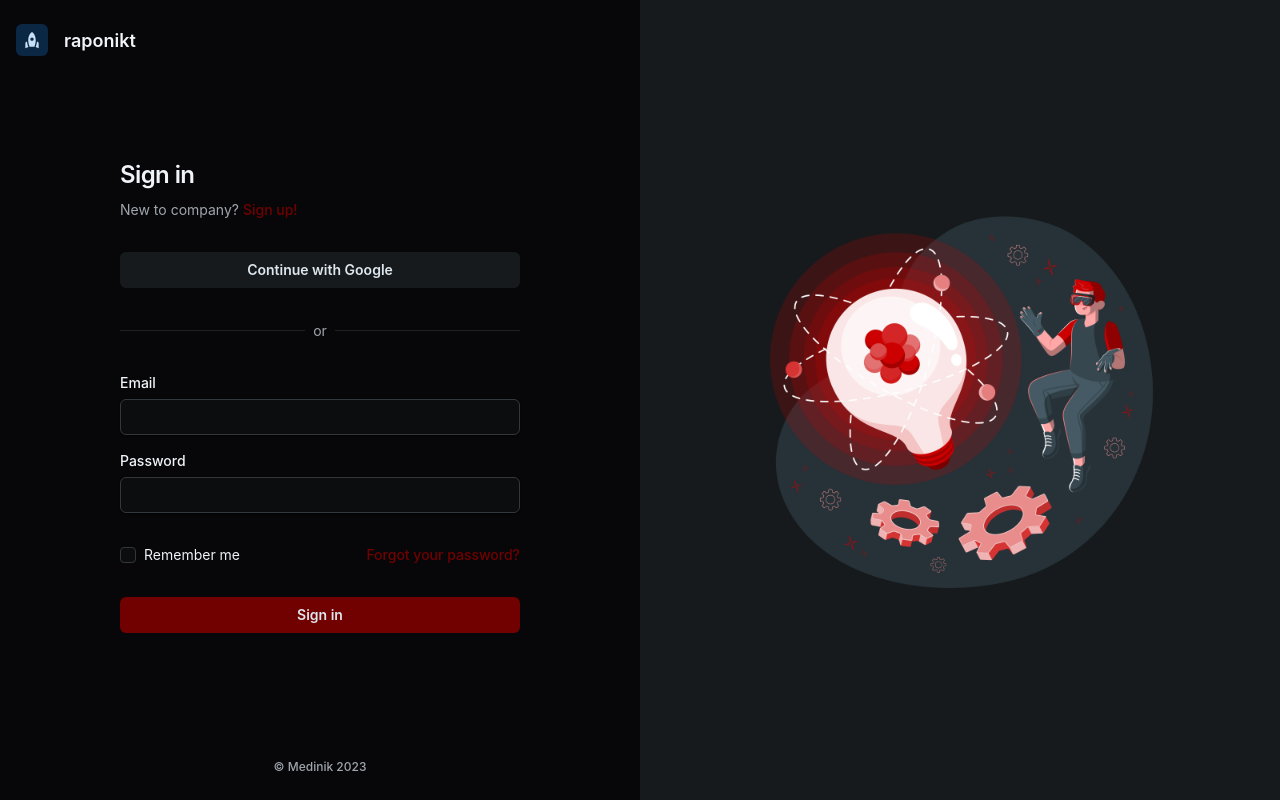
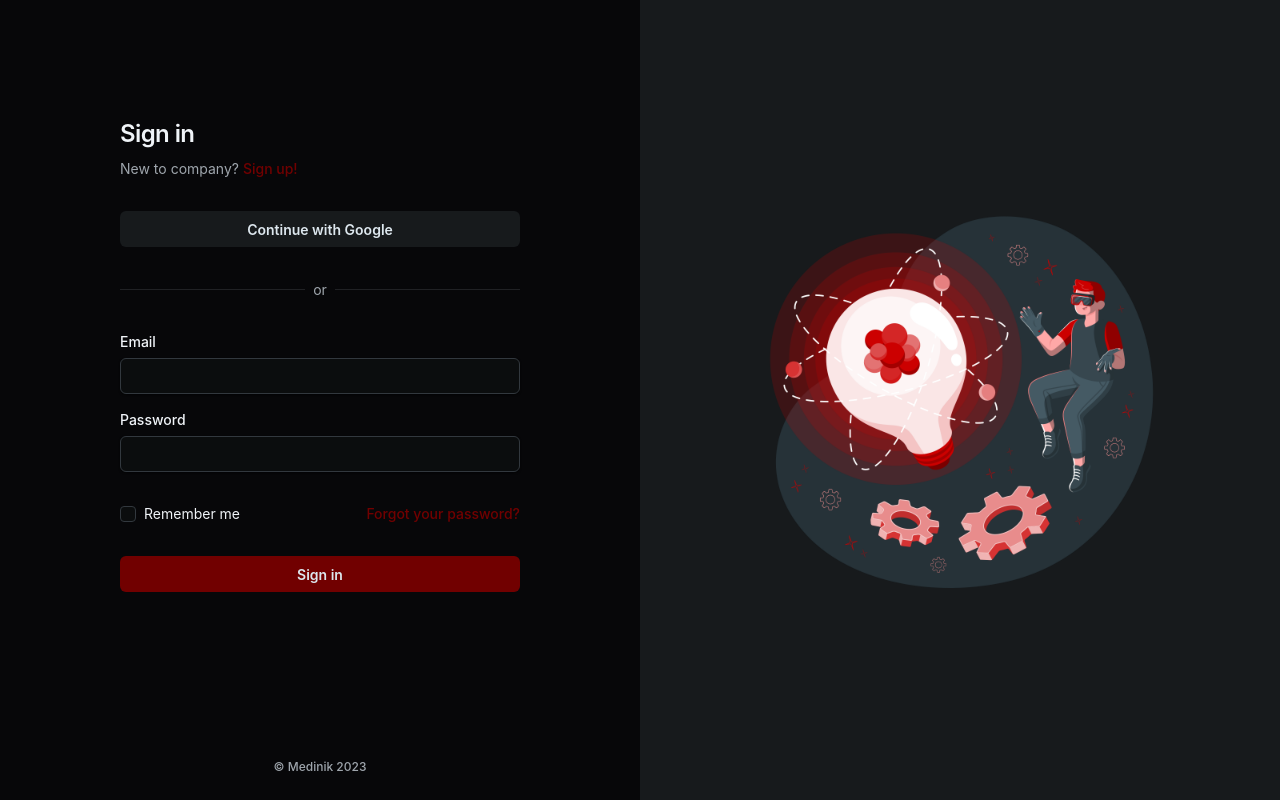
Before and after one commit to rapon1kt/medinik, a Next.js app: page /login in a window 1280 px wide. Built offline with nearby package versions, Linux system fonts and the light colour scheme.

Commit message:
refactor: remove header section and add divider

```diff
--- a/src/app/(auth)/login/page.tsx
+++ b/src/app/(auth)/login/page.tsx
@@ -102,31 +102,6 @@ export default function Login() {
 						px: 2,
 					}}
 				>
-					<Box
-						component="header"
-						sx={{
-							py: 3,
-							display: "flex",
-							alignItems: "left",
-							justifyContent: "space-between",
-						}}
-					>
-						<Box
-							sx={{
-								gap: 2,
-								display: "flex",
-								alignItems: "center",
-							}}
-						>
-							<a href="/">
-								<IconButton variant="soft" color="primary" size="sm">
-									<Rocket />
-								</IconButton>
-							</a>
-
-							<Typography level="title-lg">raponikt</Typography>
-						</Box>
-					</Box>
 					<Box
 						component="main"
 						sx={{
```
Also changed, not shown: src/app/(auth)/register/page.tsx (+2 -25 lines).
